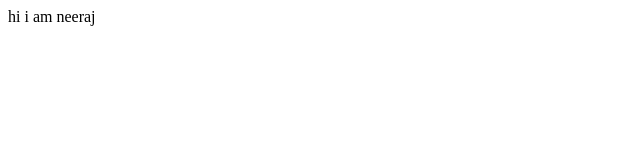
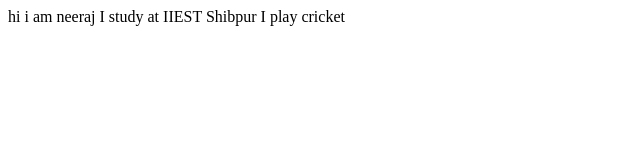
Before and after one commit to Asypher00/Asypher-Website-1, a plain HTML site: page index.html in a window 1280 px wide. Shown: the whole page, without its empty margins (0-640 px from the left). Drawn offline with Linux system fonts and the light colour scheme.

Commit message:
docs: added info about myself

```diff
--- a/index.html
+++ b/index.html
@@ -8,5 +8,7 @@
 </head>
 <body>
     hi i am neeraj
+    I study at IIEST Shibpur
+    I play cricket
 </body>
 </html>
```
